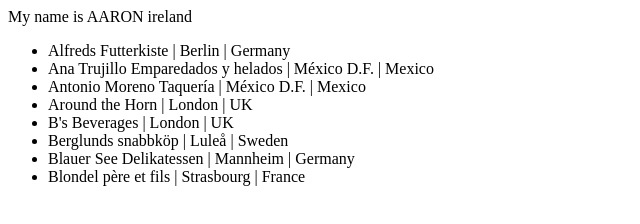
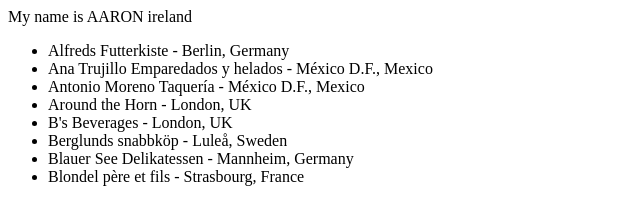
Before and after one commit to aIreland95/javascript, a plain HTML site: page AngularJS/test.html in a window 1280 px wide. Shown: the whole page, without its empty margins (0-640 px from the left). Drawn offline with nearby package versions, Linux system fonts and the light colour scheme.

Commit message:
changing the formatting

```diff
--- a/AngularJS/test.html
+++ b/AngularJS/test.html
@@ -12,7 +12,7 @@
 
       <ul>
         <li ng-repeat="x in myData">
-          {{ x.Name }} | {{ x.City }} | {{ x.Country }}
+          {{ x.Name }} - {{ x.City }}, {{ x.Country }}
         </li>
       </ul>
 
```
